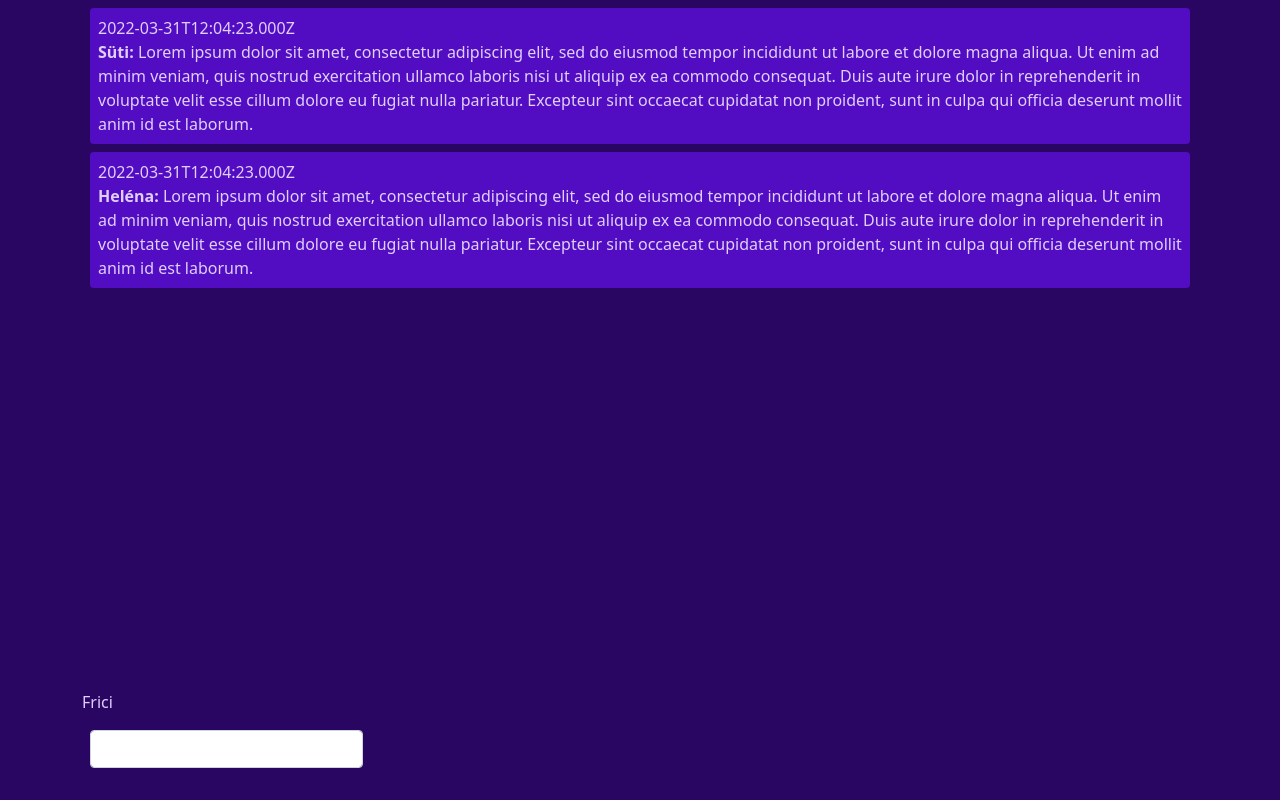
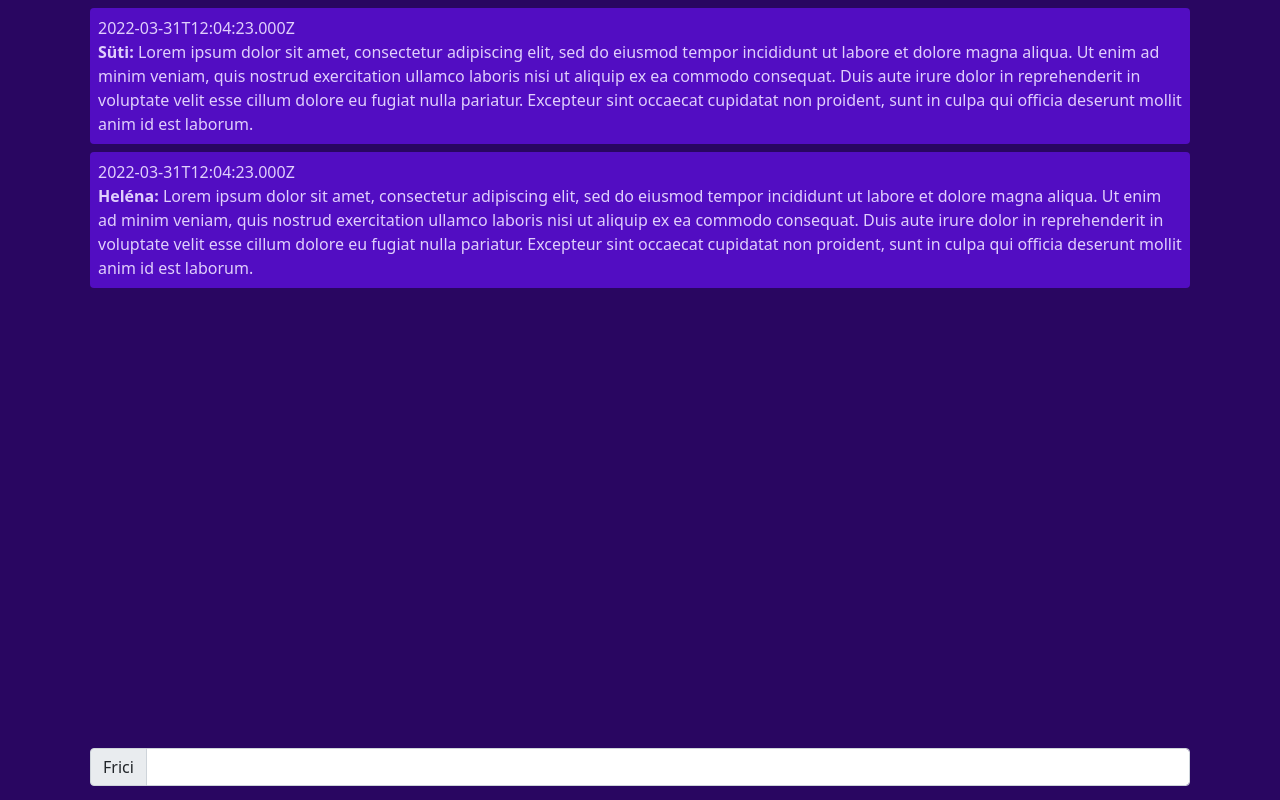
Before and after one commit to suti1979/chat, a React (Create React App) app: page / in a window 1280 px wide. Built offline with nearby package versions, Linux system fonts and the light colour scheme.

Commit message:
some style

```diff
--- a/src/Components/AddMessage.js
+++ b/src/Components/AddMessage.js
@@ -17,26 +17,24 @@ export default function AddMessage() {
 
   function handleMessageAdd(e, newMessage) {
     e.preventDefault()
+    newMessage = { ...newMessage, id: new Date(), timedate: new Date() }
     handleChange({ message: "" })
-    newMessage = { ...newMessage, id: new Date(), timedate: new Date() }
     addMessage(newMessage)
   }
 
   return (
-    <footer>
-      <form onSubmit={(e) => handleMessageAdd(e, newMessage)}>
-        <label htmlFor="message-textarea" className="form-label">
-          {newMessage.userName}
-        </label>
+    <form className="m-2" onSubmit={(e) => handleMessageAdd(e, newMessage)}>
+      <div className="input-group">
+        <span class="input-group-text">{newMessage.userName}</span>
         <input
           type="text"
           value={newMessage.message || ""}
           onChange={(e) => handleChange({ message: e.target.value })}
           name="textmessage"
-          className="form-control m-2"
+          className="form-control"
           id="message-textarea"
         />
-      </form>
-    </footer>
+      </div>
+    </form>
   )
 }
--- a/src/assets/custom.scss
+++ b/src/assets/custom.scss
@@ -9,7 +9,7 @@ $theme-colors: (
 );
 
 // custom color variables
-$footer-height: 110px;
+$footer-height: 60px;
 
 .message {
   background-color: $indigo-600;
@@ -19,13 +19,6 @@ $footer-height: 110px;
 main {
   height: calc(100vh - $footer-height);
   overflow-y: auto;
-}
-
-footer {
-   position: fixed;
-   bottom: 0;
-   height: $footer-height;
-   //width: calc(100vw - $footer-height);
 }
 
 #message-textarea {
```
